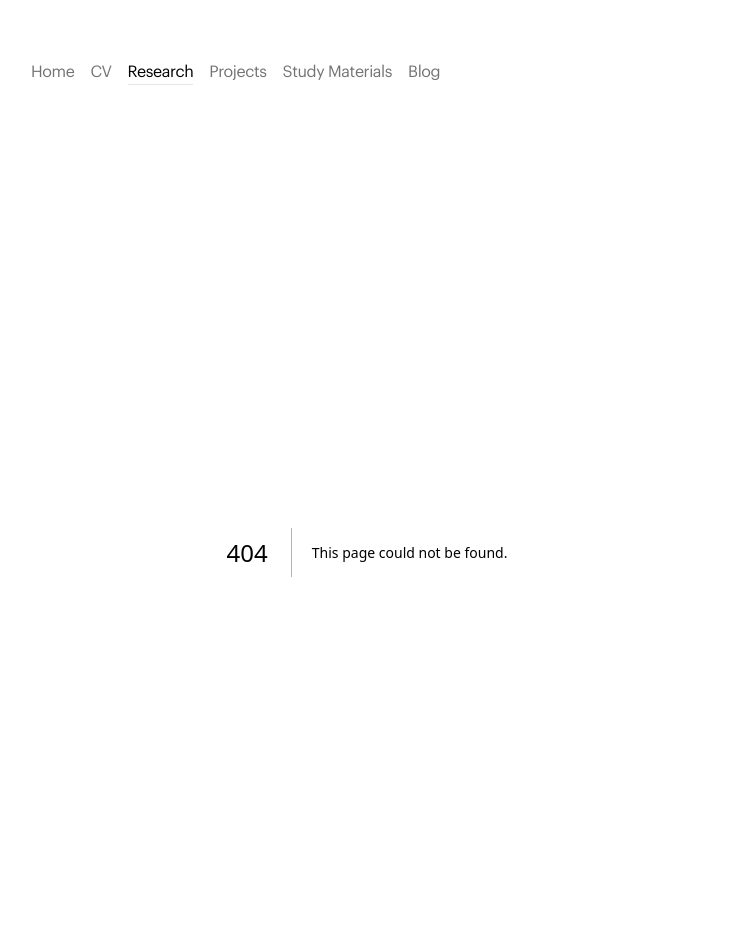
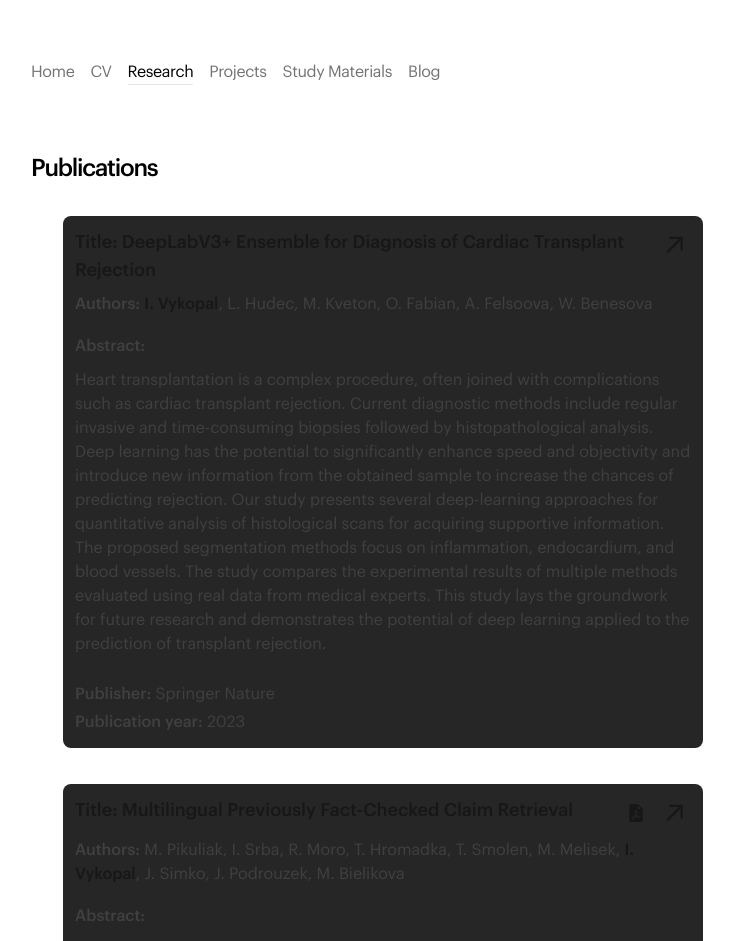
Before and after one commit to ivanvykopal/ivanvykopal.github.io, a Next.js app: page /research in a window 1280 px wide. Before the commit this address had no page. Shown: the top 941 px of the page, without its empty margins (273-1007 px from the left). Built offline with nearby package versions, Linux system fonts and the light colour scheme.

Commit message:
feat: add research section

```diff
--- /dev/null
+++ b/app/research/ResearchCard.tsx
@@ -0,0 +1,98 @@
+import { ArrowIcon } from "app/ArrowIcon";
+import React from "react";
+import { BsFileEarmarkPdfFill } from "react-icons/bs"
+
+interface ResearchCardProps {
+  title: string;
+  authors: string[];
+  abstract: string;
+  publisher: string;
+  link: string;
+  doi?: string;
+  pdf?: string;
+  year: string;
+}
+
+export const ResearchCard = ({
+  title,
+  authors,
+  abstract,
+  publisher,
+  link,
+  doi,
+  pdf,
+  year,
+}: ResearchCardProps
+) => {
+
+  const formatAuthors = (authors: string[]): string[] => {
+    return authors.map(author => {
+      let name = author.split(' ')[0];
+      let surname = author.split(' ')[1];
+
+      return `${name[0]}. ${surname}`
+    })
+  }
+
+  const boldMe = (authors: string, myName = "I. Vykopal") => {
+    const result = authors.replace(myName, `<strong>${myName}</strong>`);
+
+    return <span dangerouslySetInnerHTML={{ __html: result }} />;
+  }
+
+
+  return (
+    <div className="mb-9 bg-neutral-800 p-3 rounded-lg">
+      <div className="flex flex-row justify-between">
+        <div className="flex flex-col">
+          <h3 className="text-lg font-semibold m-0 p-0">
+            Title: {title}
+          </h3>
+        </div>
+        <div className="flex flex-col m-2">
+          <div className="flex">
+            {
+              pdf &&
+              <a
+                className="pr-5"
+                href={pdf}>
+                <BsFileEarmarkPdfFill size={18} />
+              </a>
+            }
+            <a
+              className="flex items-center hover:text-neutral-800 dark:hover:text-neutral-100 transition-all"
+              rel="noopener noreferrer"
+              target="_blank"
+              href={link}
+            >
+              <ArrowIcon size={18} />
+            </a>
+          </div>
+        </div>
+      </div>
+      <div className="flex flex-col">
+        <p className="text-base mt-2 mb-0 pb-0">
+          <span className="mt-4 p-0 font-semibold">
+            Authors:
+          </span>
+          {' '}
+          {boldMe(formatAuthors(authors).join(', '))}
+        </p>
+      </div>
+      <div className="flex flex-col">
+        <span className="mt-4 p-0 font-semibold">
+          Abstract:
+        </span>
+        <p className="text-base mt-2 mb-0 pb-0">{abstract}</p>
+      </div>
+      <div className="flex flex-col">
+        <span className="mb-0 pb-0 mt-6"><span className="font-semibold">Publisher:</span> {publisher}</span>
+        <span className="mb-0"><span className="font-semibold">Publication year:</span> {year}</span>
+        {
+          doi &&
+          <span className="mb-0 pb-0 mt-6"><span className="font-semibold">doi:</span> {doi}</span>
+        }
+      </div>
+    </div>
+  )
+}
--- /dev/null
+++ b/app/research/page.tsx
@@ -0,0 +1,34 @@
+import { ResearchCard } from "./ResearchCard";
+
+export default function Page() {
+  return (
+    <section>
+      <h1 className="font-bold text-2xl mb-8 tracking-tighter">Publications</h1>
+      <div className="prose prose-neutral dark:prose-invert">
+        <ul className="list-none list-inline">
+          <li>
+            <ResearchCard
+              title="DeepLabV3+ Ensemble for Diagnosis of Cardiac Transplant Rejection"
+              authors={["Ivan Vykopal", "Lukas Hudec", "Martin Kveton", "Ondrej Fabian", "Andrea Felsoova", "Wanda Benesova"]}
+              abstract="Heart transplantation is a complex procedure, often joined with complications such as cardiac transplant rejection. Current diagnostic methods include regular invasive and time-consuming biopsies followed by histopathological analysis. Deep learning has the potential to significantly enhance speed and objectivity and introduce new information from the obtained sample to increase the chances of predicting rejection. Our study presents several deep-learning approaches for quantitative analysis of histological scans for acquiring supportive information. The proposed segmentation methods focus on inflammation, endocardium, and blood vessels. The study compares the experimental results of multiple methods evaluated using real data from medical experts. This study lays the groundwork for future research and demonstrates the potential of deep learning applied to the prediction of transplant rejection."
+              publisher="Springer Nature"
+              link="https://link.springer.com/chapter/10.1007/978-3-031-44137-0_10"
+              year="2023"
+            />
+          </li>
+          <li>
+            <ResearchCard
+              title="Multilingual Previously Fact-Checked Claim Retrieval"
+              authors={["Matúš Pikuliak", "Ivan Srba", "Robert Moro", "Timo Hromadka", "Timotej Smolen", "Martin Melisek", "Ivan Vykopal", "Jakub Simko", "Juraj Podrouzek", "Maria Bielikova"]}
+              abstract="Fact-checkers are often hampered by the sheer amount of online content that needs to be fact-checked. NLP can help them by retrieving already existing fact-checks relevant to the content being investigated. This paper introduces a new multilingual dataset -- MultiClaim -- for previously fact-checked claim retrieval. We collected 28k posts in 27 languages from social media, 206k fact-checks in 39 languages written by professional fact-checkers, as well as 31k connections between these two groups. This is the most extensive and the most linguistically diverse dataset of this kind to date. We evaluated how different unsupervised methods fare on this dataset and its various dimensions. We show that evaluating such a diverse dataset has its complexities and proper care needs to be taken before interpreting the results. We also evaluated a supervised fine-tuning approach, improving upon the unsupervised method significantly."
+              publisher="arXiv preprint"
+              link="https://arxiv.org/abs/2305.07991"
+              pdf="https://arxiv.org/pdf/2305.07991.pdf"
+              year="2023"
+            />
+          </li>
+        </ul>
+      </div>
+    </section>
+  );
+}
```
